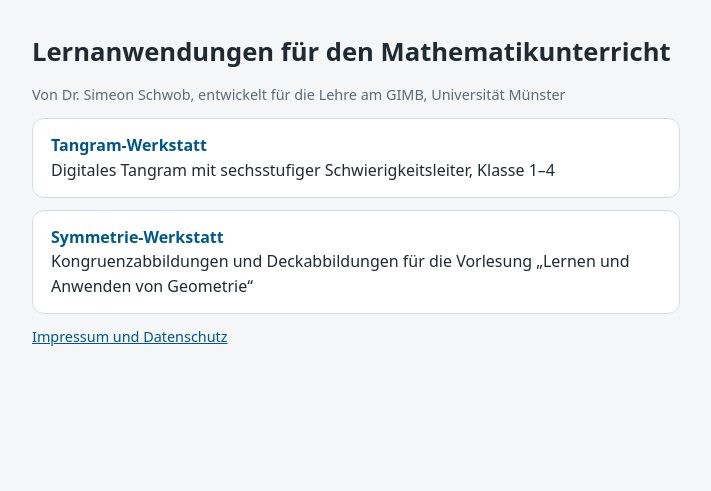
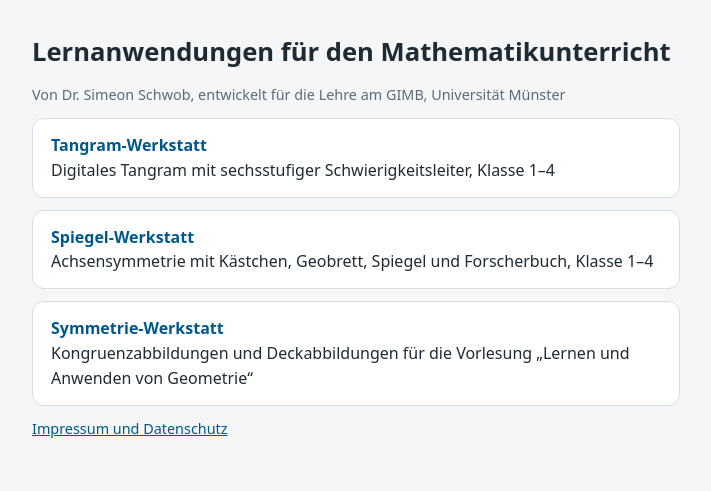
Before and after one commit to docschwob/docschwob.github.io, a plain HTML site: page index.html in a window 1280 px wide. Shown: the whole page, without its empty margins (284-995 px from the left). Drawn offline with Linux system fonts and the light colour scheme.

Commit message:
Spiegel-Werkstatt auf der Übersicht ergänzen

```diff
--- a/index.html
+++ b/index.html
@@ -24,6 +24,7 @@ a{color:var(--link)}
 <h1>Lernanwendungen für den Mathematikunterricht</h1>
 <p class="mut">Von Dr. Simeon Schwob, entwickelt für die Lehre am GIMB, Universität Münster</p>
 <a class="card" href="tangram-werkstatt/"><b>Tangram-Werkstatt</b><br>Digitales Tangram mit sechsstufiger Schwierigkeitsleiter, Klasse 1–4</a>
+  <a class="card" href="spiegel-werkstatt/"><b>Spiegel-Werkstatt</b><br>Achsensymmetrie mit Kästchen, Geobrett, Spiegel und Forscherbuch, Klasse 1–4</a>
 <a class="card" href="symmetrie-werkstatt/"><b>Symmetrie-Werkstatt</b><br>Kongruenzabbildungen und Deckabbildungen für die Vorlesung „Lernen und Anwenden von Geometrie“</a>
 <p class="mut"><a href="impressum.html">Impressum und Datenschutz</a></p>
 </main>
```
